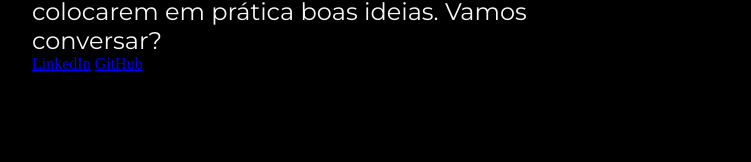
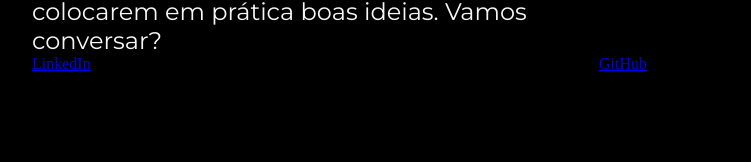
Before and after one commit to Thay-Amakura/Estudo, a plain HTML site: page index.html in a window 1280 px wide. Shown: the part 404-566 px from the top of the page, 96-847 px from the left. Drawn offline with nearby package versions, Linux system fonts and the light colour scheme.

Commit message:
Correção botões

```diff
--- a/style.css
+++ b/style.css
@@ -37,7 +37,7 @@ body {
     font-family: 'Montserrat', sans-serif;
 }
 
-.apresentacao__lins {
+.apresentacao__links {
     display: flex;
     justify-content: space-between;
 }
```
